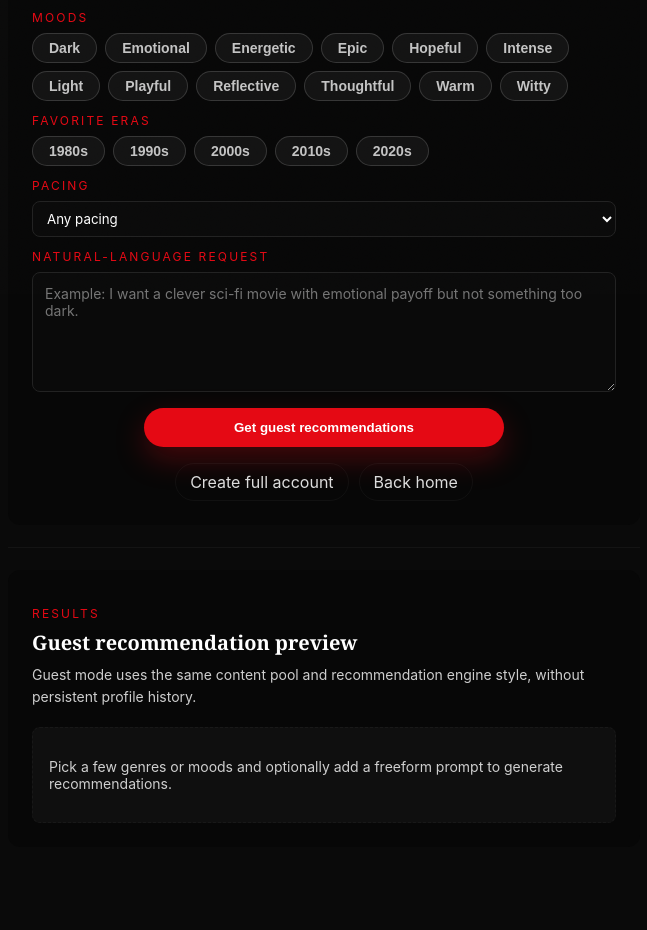
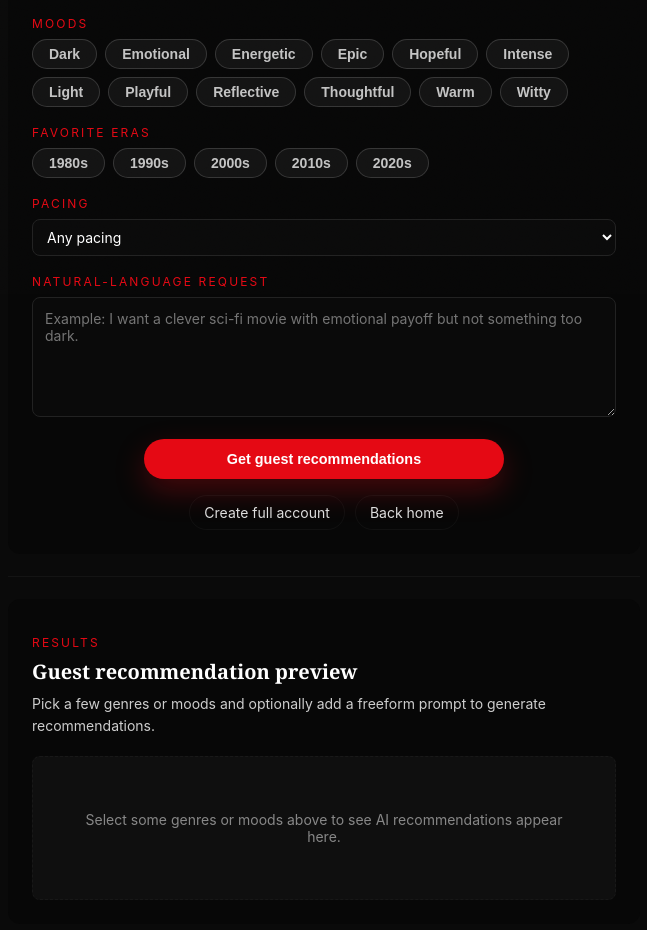
Before and after one commit to JunyuHuo/ENSF400-Assignment4, a Next.js app: page /guest in a window 1280 px wide. Shown: the part 506-1436 px from the top of the page, without its empty margins (316-963 px from the left). Before the commit the page ends 1401 px from the top, so only its background shows below. Built offline with nearby package versions, Linux system fonts and the light colour scheme.

Commit message:
fix: logout redirect, nav headers on browse/onboarding, guest client-side form

```diff
--- a/src/app/dashboard/page.tsx
+++ b/src/app/dashboard/page.tsx
@@ -6,7 +6,7 @@ import { SubmitButton } from "@/components/submit-button";
 import { GENRES } from "@/lib/constants";
 import { requireUser } from "@/lib/auth";
 import { generateRecommendationBatch, getInteractionInsights, getLatestRecommendations } from "@/lib/recommendation";
-import { generateRecommendationsAction } from "@/server/actions";
+import { generateRecommendationsAction, logoutAction } from "@/server/actions";
 import { formatGenres } from "@/lib/utils";
 
 export default async function DashboardPage({
@@ -65,7 +65,7 @@ export default async function DashboardPage({
                 Admin
               </Link>
             )}
-            <form action={`/api/auth/signout`} method="POST" style={{ display: "inline" }}>
+            <form action={logoutAction} style={{ display: "inline" }}>
               <button type="submit" style={{ background: "#e50914", color: "#fff", borderRadius: 999, padding: "8px 20px", border: "none", cursor: "pointer", fontSize: "0.875rem", fontWeight: 600 }}>
                 Log out
               </button>
--- a/src/app/guest/page.tsx
+++ b/src/app/guest/page.tsx
@@ -1,52 +1,56 @@
+"use client";
+
 import Link from "next/link";
+import { useState } from "react";
+import { useRouter, useSearchParams } from "next/navigation";
 import { MultiSelectGroup } from "@/components/multi-select-group";
 import { ERAS, GENRES, MOODS, PACING_OPTIONS } from "@/lib/constants";
-import { generateGuestRecommendations } from "@/lib/recommendation";
 import { arrayFromSearchParam, formatGenres } from "@/lib/utils";
 
-export default async function GuestPage({
-  searchParams,
-}: {
-  searchParams: Promise<{
-    favoriteGenres?: string | string[];
-    favoriteMoods?: string | string[];
-    favoriteEras?: string | string[];
-    pacingPreference?: string;
-    naturalLanguagePrompt?: string;
-    error?: string;
-  }>;
-}) {
-  const params = await searchParams;
-  const favoriteGenres = arrayFromSearchParam(params.favoriteGenres);
-  const favoriteMoods = arrayFromSearchParam(params.favoriteMoods);
-  const favoriteEras = arrayFromSearchParam(params.favoriteEras);
-  const pacingPreference = params.pacingPreference ?? "";
-  const naturalLanguagePrompt = params.naturalLanguagePrompt ?? "";
-  const errorMsg = params.error;
+export default function GuestPage() {
+  const router = useRouter();
+  const searchParams = useSearchParams();
+  const [loading, setLoading] = useState(false);
+
+  const favoriteGenres = arrayFromSearchParam(searchParams.get("favoriteGenres") ?? undefined);
+  const favoriteMoods = arrayFromSearchParam(searchParams.get("favoriteMoods") ?? undefined);
+  const favoriteEras = arrayFromSearchParam(searchParams.get("favoriteEras") ?? undefined);
+  const pacingPreference = searchParams.get("pacingPreference") ?? "";
+  const naturalLanguagePrompt = searchParams.get("naturalLanguagePrompt") ?? "";
+  const errorMsg = searchParams.get("error") ?? undefined;
+
   const hasInput =
     favoriteGenres.length > 0 ||
     favoriteMoods.length > 0 ||
     Boolean(pacingPreference) ||
     Boolean(naturalLanguagePrompt.trim());
 
-  let recommendations: Awaited<ReturnType<typeof generateGuestRecommendations>> = [];
+  function buildUrl(formData: FormData): string {
+    const params = new URLSearchParams();
+    const genres = formData.getAll("favoriteGenres");
+    const moods = formData.getAll("favoriteMoods");
+    const eras = formData.getAll("favoriteEras");
+    if (genres.length) params.set("favoriteGenres", genres.join(","));
+    if (moods.length) params.set("favoriteMoods", moods.join(","));
+    if (eras.length) params.set("favoriteEras", eras.join(","));
+    const pacing = formData.get("pacingPreference") as string;
+    if (pacing) params.set("pacingPreference", pacing);
+    const prompt = formData.get("naturalLanguagePrompt") as string;
+    if (prompt.trim()) params.set("naturalLanguagePrompt", prompt.trim());
+    return `/guest${params.toString() ? "?" + params.toString() : ""}`;
+  }
 
-  if (hasInput) {
-    try {
-      recommendations = await generateGuestRecommendations({
-        favoriteGenres,
-        favoriteMoods,
-        pacingPreference: pacingPreference || null,
-        naturalLanguagePrompt,
-      });
-    } catch (e) {
-      // error captured in errorMsg below
-    }
+  function handleSubmit(e: React.FormEvent<HTMLFormElement>) {
+    e.preventDefault();
+    setLoading(true);
+    const formData = new FormData(e.currentTarget);
+    const url = buildUrl(formData);
+    router.push(url);
   }
 
   return (
     <main style={{ padding: 0 }}>
-      <div style={{ maxWidth: 680, margin: "0 auto", padding: "40px 24px", display: "block" }}>
+      <div style={{ maxWidth: 680, margin: "0 auto", padding: "40px 24px" }}>
         <section style={{ background: "#070707", borderRadius: 12, padding: 24 }}>
           <p style={{ fontSize: 12, textTransform: "uppercase", letterSpacing: "0.18em", color: "#e50914", marginBottom: 8 }}>Guest mode</p>
           <h1 style={{ fontFamily: "Georgia, serif", color: "#ffffff", fontSize: 28, margin: 0, fontWeight: 700 }}>Try recommendations without creating an account</h1>
@@ -56,51 +60,67 @@ export default async function GuestPage({
 
           {errorMsg ? (
             <div style={{ marginTop: 16, padding: "12px 16px", background: "rgba(229,9,20,0.15)", border: "1px solid rgba(229,9,20,0.4)", borderRadius: 8 }}>
-              <p style={{ color: "#ff6b6b", fontSize: 14, margin: 0 }}>
-                AI recommendation failed: {decodeURIComponent(errorMsg)}
-              </p>
+              <p style={{ color: "#ff6b6b", fontSize: 14, margin: 0 }}>AI recommendation failed: {decodeURIComponent(errorMsg)}</p>
             </div>
           ) : null}
 
-          <form style={{ marginTop: 20, display: "block", gap: 18 }}>
-            <div style={{ marginBottom: 12 }}>
+          <form onSubmit={handleSubmit} style={{ marginTop: 20, display: "flex", flexDirection: "column", gap: 18 }}>
+            <div>
               <label style={{ display: "block", fontSize: 12, textTransform: "uppercase", letterSpacing: "0.18em", color: "#e50914", marginBottom: 8 }}>Favorite genres</label>
               <MultiSelectGroup name="favoriteGenres" options={GENRES} selected={favoriteGenres} />
             </div>
 
-            <div style={{ marginBottom: 12 }}>
+            <div>
               <label style={{ display: "block", fontSize: 12, textTransform: "uppercase", letterSpacing: "0.18em", color: "#e50914", marginBottom: 8 }}>Moods</label>
               <MultiSelectGroup name="favoriteMoods" options={MOODS} selected={favoriteMoods} />
             </div>
 
-            <div style={{ marginBottom: 12 }}>
+            <div>
               <label style={{ display: "block", fontSize: 12, textTransform: "uppercase", letterSpacing: "0.18em", color: "#e50914", marginBottom: 8 }}>Favorite eras</label>
               <MultiSelectGroup name="favoriteEras" options={ERAS} selected={favoriteEras} />
             </div>
 
-            <div style={{ marginBottom: 12 }}>
+            <div>
               <label style={{ display: "block", fontSize: 12, textTransform: "uppercase", letterSpacing: "0.18em", color: "#e50914", marginBottom: 8 }}>Pacing</label>
-              <select name="pacingPreference" defaultValue={pacingPreference} style={{ width: "100%", background: "#0a0a0a", color: "#fff", borderRadius: 8, border: "1px solid #222", padding: "8px 10px" }}>
-                <option value="" style={{ background: "#0a0a0a", color: "#fff" }}>Any pacing</option>
+              <select name="pacingPreference" defaultValue={pacingPreference} style={{ width: "100%", background: "#0a0a0a", color: "#fff", borderRadius: 8, border: "1px solid #222", padding: "8px 10px", fontSize: 14 }}>
+                <option value="">Any pacing</option>
                 {PACING_OPTIONS.map((option) => (
-                  <option key={option} value={option} style={{ background: "#0a0a0a", color: "#fff" }}>{option}</option>
+                  <option key={option} value={option}>{option}</option>
                 ))}
               </select>
             </div>
 
-            <div style={{ marginBottom: 12 }}>
+            <div>
               <label style={{ display: "block", fontSize: 12, textTransform: "uppercase", letterSpacing: "0.18em", color: "#e50914", marginBottom: 8 }}>Natural-language request</label>
-              <textarea name="naturalLanguagePrompt" defaultValue={naturalLanguagePrompt} placeholder="Example: I want a clever sci-fi movie with emotional payoff but not something too dark." style={{ width: "100%", background: "#0a0a0a", color: "#fff", borderRadius: 8, border: "1px solid #222", padding: "12px", minHeight: 120, fontSize: 14 }} />
+              <textarea name="naturalLanguagePrompt" defaultValue={naturalLanguagePrompt} placeholder="Example: I want a clever sci-fi movie with emotional payoff but not something too dark." style={{ width: "100%", background: "#0a0a0a", color: "#fff", borderRadius: 8, border: "1px solid #222", padding: "12px", minHeight: 120, fontSize: 14, boxSizing: "border-box" }} />
             </div>
 
-            <div style={{ display: "flex", justifyContent: "center", marginTop: 6 }}>
-              <button type="submit" style={{ background: "#e50914", color: "#fff", borderRadius: 999, padding: "12px 28px", border: "none", boxShadow: "0 12px 30px rgba(229,9,20,0.28)", maxWidth: 360, width: "100%", fontWeight: 700, cursor: "pointer" }}>Get guest recommendations</button>
+            <div style={{ display: "flex", justifyContent: "center" }}>
+              <button
+                type="submit"
+                disabled={loading}
+                style={{
+                  background: loading ? "#8b0000" : "#e50914",
+                  color: "#fff",
+                  borderRadius: 999,
+                  padding: "12px 28px",
+                  border: "none",
+                  boxShadow: "0 12px 30px rgba(229,9,20,0.28)",
+                  maxWidth: 360,
+                  width: "100%",
+                  fontWeight: 700,
+                  cursor: loading ? "not-allowed" : "pointer",
+                  fontSize: "0.9rem",
+                }}
+              >
+                {loading ? "Getting recommendations..." : "Get guest recommendations"}
+              </button>
             </div>
           </form>
 
           <div style={{ marginTop: 16, display: "flex", gap: 10, justifyContent: "center" }}>
-            <Link href="/register" style={{ color: "#ddd", padding: "8px 14px", borderRadius: 999, background: "transparent", border: "1px solid rgba(255,255,255,0.04)" }}>Create full account</Link>
-            <Link href="/" style={{ color: "#ddd", padding: "8px 14px", borderRadius: 999, background: "transparent", border: "1px solid rgba(255,255,255,0.04)" }}>Back home</Link>
+            <Link href="/register" style={{ color: "#ddd", padding: "8px 14px", borderRadius: 999, background: "transparent", border: "1px solid rgba(255,255,255,0.04)", textDecoration: "none", fontSize: "0.875rem" }}>Create full account</Link>
+            <Link href="/" style={{ color: "#ddd", padding: "8px 14px", borderRadius: 999, background: "transparent", border: "1px solid rgba(255,255,255,0.04)", textDecoration: "none", fontSize: "0.875rem" }}>Back home</Link>
           </div>
         </section>
 
@@ -109,35 +129,28 @@ export default async function GuestPage({
         <section style={{ background: "#070707", borderRadius: 12, padding: 24 }}>
           <p style={{ fontSize: 12, textTransform: "uppercase", letterSpacing: "0.18em", color: "#e50914", marginBottom: 8 }}>Results</p>
           <h2 style={{ fontFamily: "Georgia, serif", color: "#ffffff", fontSize: 20, margin: 0, fontWeight: 700 }}>Guest recommendation preview</h2>
-          <p style={{ color: "rgba(255,255,255,0.8)", marginTop: 8, fontSize: 14, lineHeight: 1.6 }}>Guest mode uses the same content pool and recommendation engine style, without persistent profile history.</p>
-
-          <div style={{ marginTop: 18, display: "grid", gap: 12 }}>
-            {recommendations.length ? (
-              recommendations.map((item, index) => (
-                <article key={item.contentId} style={{ borderRadius: 8, background: "#0f0f0f", border: "1px solid rgba(255,255,255,0.04)", padding: 12 }}>
-                  <div style={{ display: "flex", justifyContent: "space-between", alignItems: "center", gap: 12 }}>
-                    <div style={{ display: "flex", gap: 8, alignItems: "center", flexWrap: "wrap" }}>
-                      <span style={{ padding: "6px 10px", borderRadius: 999, background: "rgba(255,255,255,0.06)", color: "#fff", fontSize: 12 }}>#{index + 1}</span>
-                      <span style={{ padding: "6px 10px", borderRadius: 999, background: "rgba(255,255,255,0.04)", color: "#fff", fontSize: 12 }}>{item.title}</span>
-                    </div>
-                    <div style={{ color: "#ff7b7b", fontWeight: 700 }}>★ {(item.score ?? 0).toFixed(1)}</div>
-                  </div>
-                  <p style={{ marginTop: 12, color: "rgba(255,255,255,0.85)", lineHeight: 1.6 }}>{item.explanation}</p>
-                </article>
-              ))
-            ) : (
-              <div style={{ borderRadius: 8, border: "1px dashed rgba(255,255,255,0.04)", background: "#0f0f0f", padding: 16 }}>
-                <p style={{ color: "rgba(255,255,255,0.8)", fontSize: 14 }}>Pick a few genres or moods and optionally add a freeform prompt to generate recommendations.</p>
-              </div>
-            )}
-          </div>
+          <p style={{ color: "rgba(255,255,255,0.8)", marginTop: 8, fontSize: 14, lineHeight: 1.6 }}>
+            {hasInput
+              ? "Here are the results based on your selections. The AI is generating personalized recommendations from our content pool."
+              : "Pick a few genres or moods and optionally add a freeform prompt to generate recommendations."}
+          </p>
 
           {hasInput ? (
             <div style={{ marginTop: 16, borderRadius: 8, background: "rgba(255,255,255,0.03)", padding: 12 }}>
               <p style={{ fontSize: 14, fontWeight: 700, color: "#fff" }}>Current guest profile</p>
-              <p style={{ color: "rgba(255,255,255,0.8)", marginTop: 8 }}>{favoriteGenres.length ? formatGenres(favoriteGenres) : "No genres selected"} &bull; {favoriteMoods.length ? favoriteMoods.join(", ") : "No moods selected"} &bull; {pacingPreference || "Any pacing"}</p>
+              <p style={{ color: "rgba(255,255,255,0.8)", marginTop: 8 }}>
+                {favoriteGenres.length ? formatGenres(favoriteGenres) : "No genres selected"}
+                &nbsp;&bull;&nbsp;
+                {favoriteMoods.length ? favoriteMoods.join(", ") : "No moods selected"}
+                &nbsp;&bull;&nbsp;
+                {pacingPreference || "Any pacing"}
+              </p>
             </div>
-          ) : null}
+          ) : (
+            <div style={{ marginTop: 18, borderRadius: 8, border: "1px dashed rgba(255,255,255,0.04)", background: "#0f0f0f", padding: 40, textAlign: "center" }}>
+              <p style={{ color: "rgba(255,255,255,0.5)", fontSize: 14 }}>Select some genres or moods above to see AI recommendations appear here.</p>
+            </div>
+          )}
         </section>
       </div>
     </main>
--- a/src/server/actions.ts
+++ b/src/server/actions.ts
@@ -101,7 +101,7 @@ export async function loginAction(formData: FormData) {
 
 export async function logoutAction() {
   await clearSession();
-  redirect("/login?success=You have been logged out.");
+  redirect("/");
 }
 
 export async function saveOnboardingAction(formData: FormData) {
```
Also changed, not shown: src/app/browse/page.tsx (+37 -0 lines), src/app/onboarding/page.tsx (+38 -1 lines).
